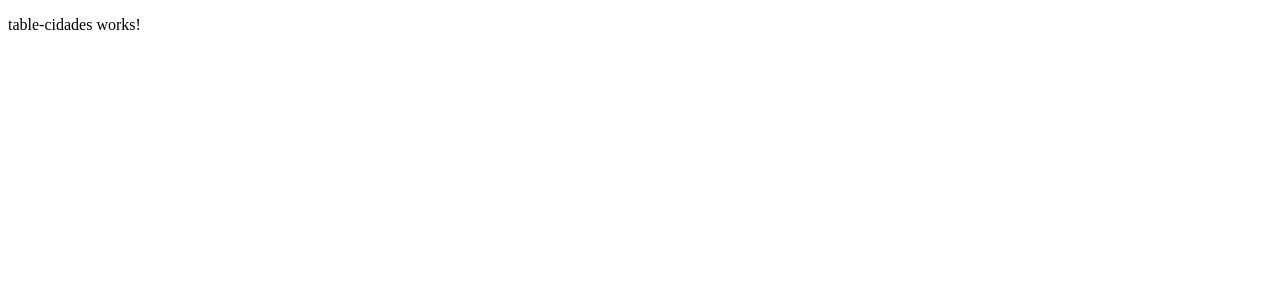
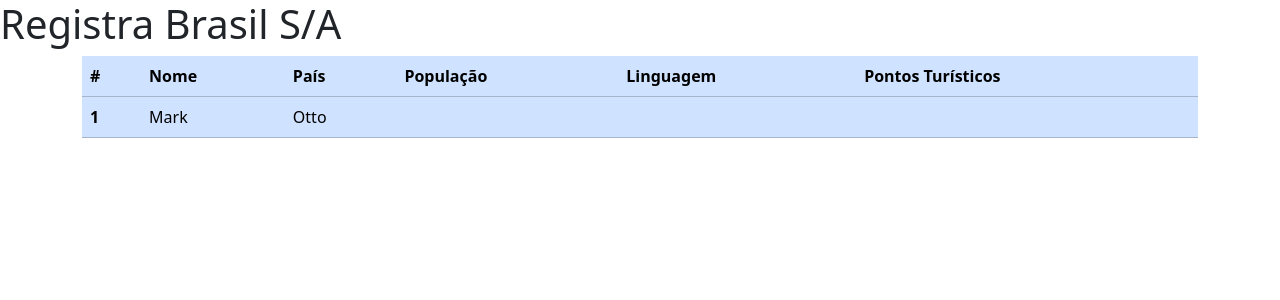
Before and after one commit to ivoosa7/CitiesProject, an Angular app: page / in a window 1280 px wide. Shown: the top 300 px of the page. Built offline with nearby package versions, Linux system fonts and the light colour scheme.

Commit message:
Bootstap and HTML, corrections in Cidade.ts

```diff
--- a/angular.json
+++ b/angular.json
@@ -35,6 +35,7 @@
               "src/assets"
             ],
             "styles": [
+              "node_modules/bootstrap/dist/css/bootstrap.min.css",
               "src/styles.css"
             ],
             "scripts": []
--- a/db.json
+++ b/db.json
@@ -1,12 +1,18 @@
 {
 "cidades": [
   {
-    "id": "1",
-    "name": "São Paulo",
-    "state": "São Paulo",
-    "country": "Brasil"
+    "city": "Rio de Janeiro",
+    "country": "Brasil",
+    "population": "6,7 milhões",
+    "language": "Português",
+    "turism": "Cristo Redentor, Pão de Açúcar, Praia de Copacabana"
+  },
+  {
+    "city": "Londres",
+    "country": "Reino Unido",
+    "population": "9 milhões",
+    "language": "Inglês",
+    "turism": "Big Ben, London Eye, Palácio de Buckingham"
   }
-
-
 ]
 }
--- a/package.json
+++ b/package.json
@@ -18,6 +18,9 @@
     "@angular/platform-browser": "^17.3.0",
     "@angular/platform-browser-dynamic": "^17.3.0",
     "@angular/router": "^17.3.0",
+    "@ng-bootstrap/ng-bootstrap": "^16.0.0",
+    "@popperjs/core": "^2.11.8",
+    "bootstrap": "^5.3.2",
     "rxjs": "~7.8.0",
     "tslib": "^2.3.0",
     "zone.js": "~0.14.3"
@@ -26,6 +29,7 @@
     "@angular-devkit/build-angular": "^17.3.8",
     "@angular/cli": "^17.3.8",
     "@angular/compiler-cli": "^17.3.0",
+    "@angular/localize": "^17.3.0",
     "@types/jasmine": "~5.1.0",
     "jasmine-core": "~5.1.0",
     "karma": "~6.4.0",
--- a/src/app/app.component.html
+++ b/src/app/app.component.html
@@ -1 +1,2 @@
+<H1>Registra Brasil S/A</H1>
 <app-table-cidades></app-table-cidades>
--- a/src/app/app.module.ts
+++ b/src/app/app.module.ts
@@ -5,6 +5,7 @@ import { AppRoutingModule } from './app-routing.module';
 import { AppComponent } from './app.component';
 import { TableCidadesComponent } from './table-cidades/table-cidades.component';
 import { FormCidadesComponent } from './form-cidades/form-cidades.component';
+import { NgbModule } from '@ng-bootstrap/ng-bootstrap';
 
 @NgModule({
   declarations: [
@@ -14,7 +15,8 @@ import { FormCidadesComponent } from './form-cidades/form-cidades.component';
   ],
   imports: [
     BrowserModule,
-    AppRoutingModule
+    AppRoutingModule,
+    NgbModule
   ],
   providers: [],
   bootstrap: [AppComponent]
--- a/src/app/form-cidades/form-cidades.component.ts
+++ b/src/app/form-cidades/form-cidades.component.ts
@@ -7,15 +7,6 @@ import { Component, OnInit } from '@angular/core';
   templateUrl: './form-cidades.component.html',
   styleUrl: './form-cidades.component.css'
 })
-export class FormCidadesComponent implements OnInit{
-  cidades: Cidades[] = [];
-  constructor(private service: CityService) { }
-  ngOnInit(): void {
-    this.loadCities();
-  }
-  loadCities(){
-    this.service.getCity().subscribe({
-      next: data => this.cidades = data
-    });
-  }
+export class FormCidadesComponent {
+
 }
--- a/src/app/table-cidades/table-cidades.component.html
+++ b/src/app/table-cidades/table-cidades.component.html
@@ -1 +1,24 @@
-<p>table-cidades works!</p>
+<div class="container">
+  <table class="table table-bordered, table-primary">
+    <thead>
+      <tr>
+        <th scope="col">#</th>
+        <th scope="col">Nome</th>
+        <th scope="col">País</th>
+        <th scope="col">População</th>
+        <th scope="col">Linguagem</th>
+        <th scope="col">Pontos Turísticos</th>
+      </tr>
+    </thead>
+    <tbody>
+      <tr>
+        <th scope="row">1</th>
+        <td>Mark</td>
+        <td>Otto</td>
+        <td></td>
+        <td></td>
+        <td></td>
+      </tr>
+    </tbody>
+  </table>
+</div>
--- a/src/main.ts
+++ b/src/main.ts
@@ -1,3 +1,5 @@
+/// <reference types="@angular/localize" />
+
 import { platformBrowserDynamic } from '@angular/platform-browser-dynamic';
 
 import { AppModule } from './app/app.module';
--- a/tsconfig.app.json
+++ b/tsconfig.app.json
@@ -3,7 +3,9 @@
   "extends": "./tsconfig.json",
   "compilerOptions": {
     "outDir": "./out-tsc/app",
-    "types": []
+    "types": [
+      "@angular/localize"
+    ]
   },
   "files": [
     "src/main.ts"
```
Also changed, not shown: src/app/cidade.ts (+5 -3 lines), 2 other files (tests, documents, lock files or other folders).
